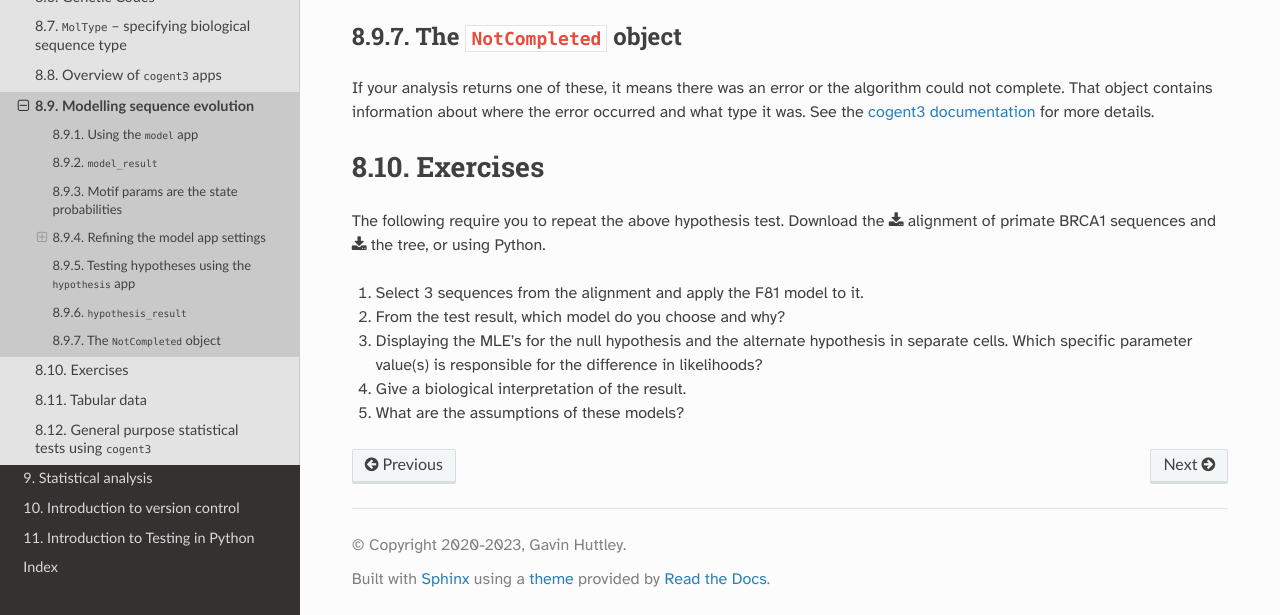
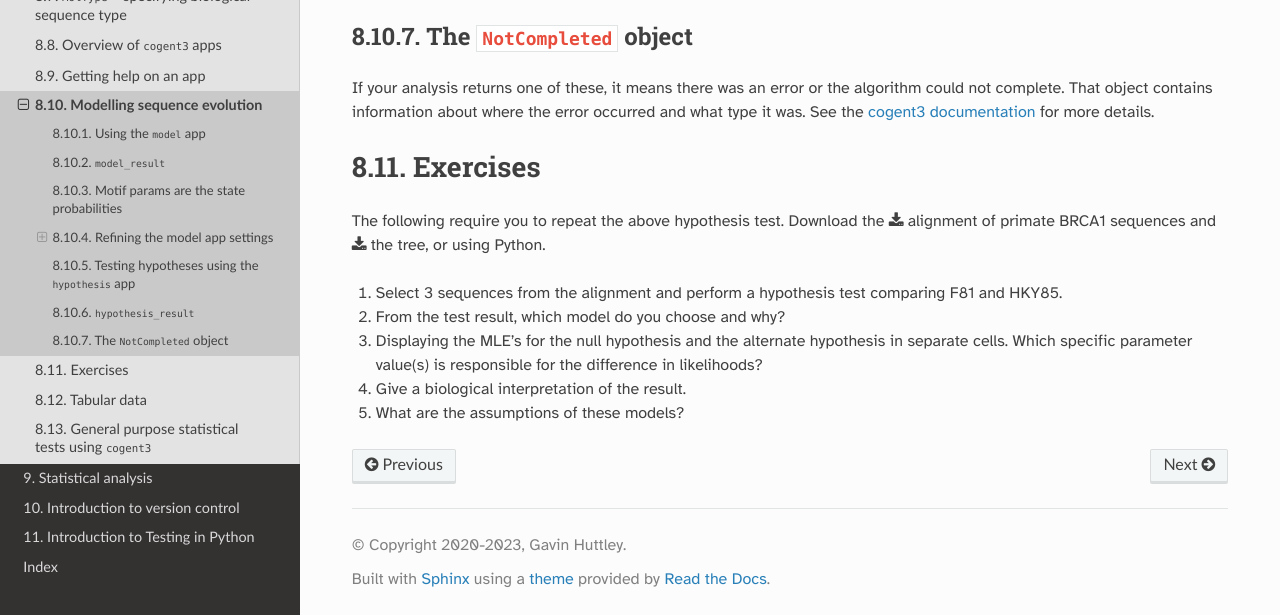
Before and after one commit to GavinHuttley/tib, a Sphinx documentation site: the page built from source/cogent3/using_models.rst, in a window 1280 px wide and 900 px high, scrolled down 5668 px, cut to the strip 285-900 px from the top of the window. Built offline with Sphinx 7.4.7 and the Read the Docs theme 2.0.0, drawn with Linux system fonts in a browser that asks for light colours; comment, search, counter and statistics services are not loaded; some of the changed text lies outside the part shown.

Commit message:
ENH: updated model exercises and descriptions of apps

```diff
--- a/source/cogent3/using_models.rst
+++ b/source/cogent3/using_models.rst
@@ -268,7 +268,7 @@
 
 The following require you to repeat the above hypothesis test. Download the :download:`alignment of primate BRCA1 sequences </data/brca1_primate.fasta>` and :download:`the tree </data/brca1_primate.tree>`, or :ref:`using Python <download_data>`.
 
-#. Select 3 sequences from the alignment and apply the F81 model to it.
+#. Select 3 sequences from the alignment and perform a hypothesis test comparing F81 and HKY85.
 
 #. From the test result, which model do you choose and why?
 
```
Also changed, not shown: source/cogent3/apps.rst (+14 -0 lines).
